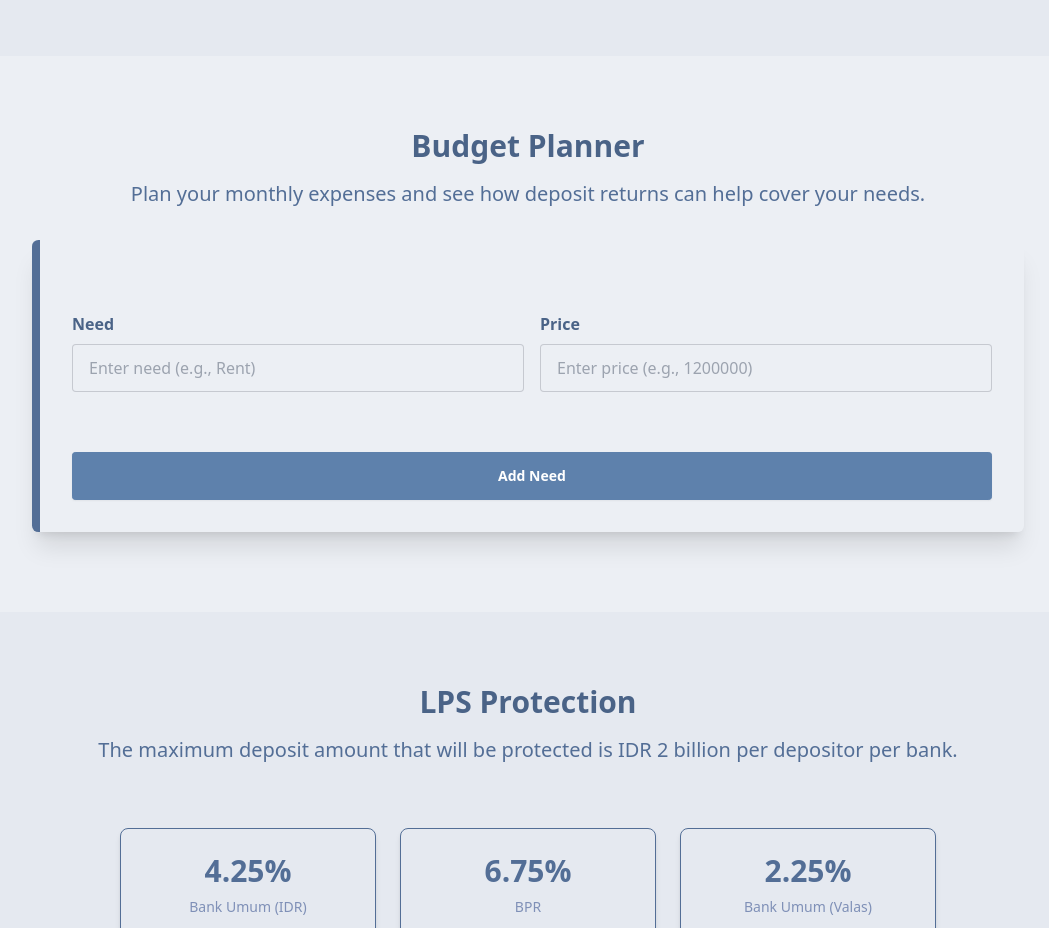
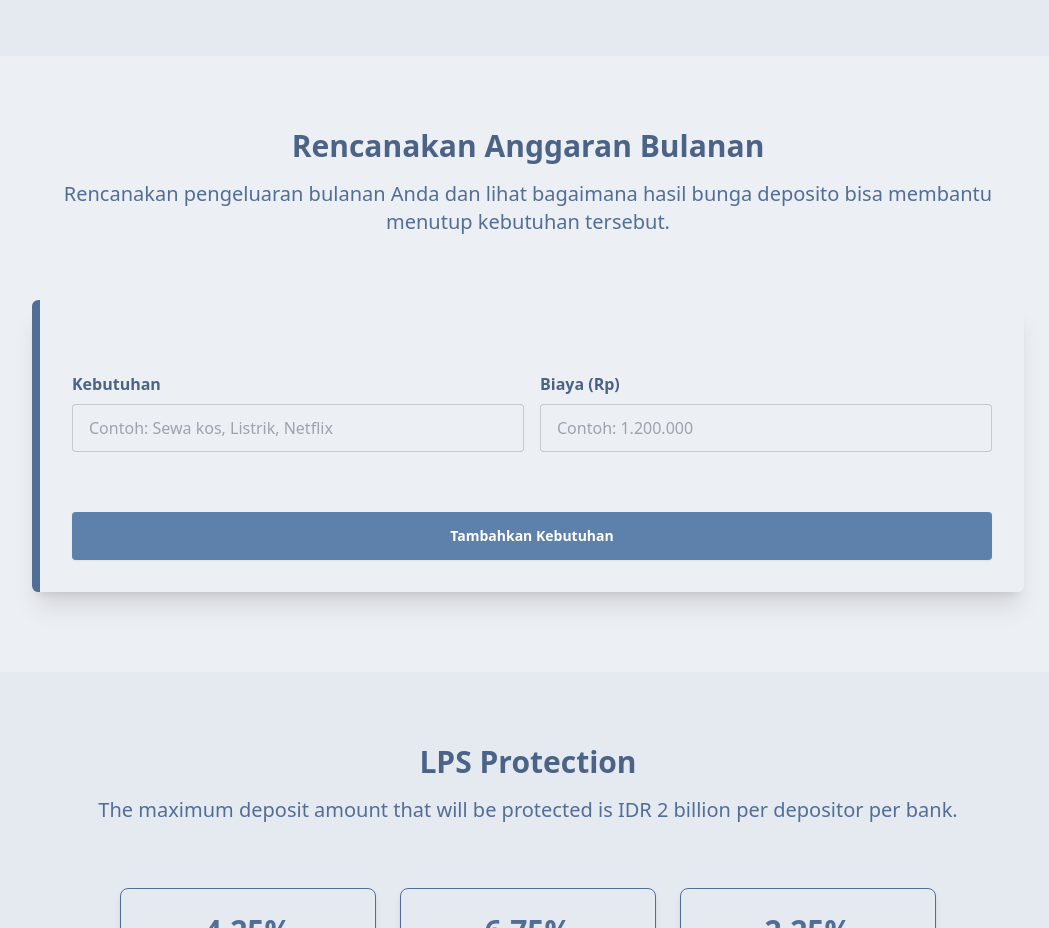
Before and after one commit to HellBus1/InvestCount, a React (Vite) app: page / in a window 1280 px wide. Shown: the part 3040-3968 px from the top of the page, without its empty margins (112-1161 px from the left). Built offline with nearby package versions, Linux system fonts and the light colour scheme.

Commit message:
feat feature/seo-improvement: Change budget planner language

```diff
--- a/src/pages/HomePage/components/BudgetPlannerSection/BudgetPlannerSection.tsx
+++ b/src/pages/HomePage/components/BudgetPlannerSection/BudgetPlannerSection.tsx
@@ -60,10 +60,13 @@
 
   const validateDepositAmount = () => {
     if (!depositInput.trim()) {
-      return 'Deposit amount is required.'
+      return 'Jumlah deposit tidak boleh kosong.'
     }
     if (isNaN(Number(depositInput.replace(/,/g, '')))) {
-      return 'Deposit amount must be numeric.'
+      return 'Jumlah deposit harus berupa angka yang valid.'
+    }
+    if (Number(depositInput.replace(/,/g, '')) < 10000000) {
+      return 'Jumlah deposit minimal adalah 10.000.000 IDR.'
     }
     return null
   }
@@ -79,9 +82,9 @@
       setField(formattedValue)
     } else if (fieldName == 'depositInput') {
       if (!depositInput) {
-        newErrors.depositInput = 'Deposit is required'
+        newErrors.depositInput = 'Jumlah deposit tidak boleh kosong.'
       } else if (!isNumberAndDecimalRegex.test(parseAmountInputFromCommas(depositInput))) {
-        newErrors.depositInput = 'Deposit should be a valid number'
+        newErrors.depositInput = 'Jumlah deposit harus berupa angka yang valid.'
       }
       const formattedValue = formatNumberWithCommas(value)
       setField(formattedValue)
@@ -96,15 +99,15 @@
     let isValid = true
 
     if (!needInput) {
-      newErrors.needInput = 'Need is required'
+      newErrors.needInput = 'Kebutuhan tidak boleh kosong'
       isValid = false
     }
 
     if (!priceInput) {
-      newErrors.priceInput = 'Price is required'
+      newErrors.priceInput = 'Biaya tidak boleh kosong'
       isValid = false
     } else if (!isNumberAndDecimalRegex.test(parseAmountInputFromCommas(priceInput))) {
-      newErrors.priceInput = 'Price should be a valid number'
+      newErrors.priceInput = 'Biaya harus berupa angka yang valid'
       isValid = false
     }
 
@@ -131,14 +134,15 @@
         className='text-center text-2xl md:text-3xl font-bold text-charter-blue-600 mt-8 mb-4'
         variants={childVariants}
       >
-        Budget Planner
+        Rencanakan Anggaran Bulanan
       </motion.h1>
 
       <motion.p
-        className='text-center text-charter-blue text-lg md:text-xl mx-4 md:mx-10 mb-8'
+        className='text-center text-charter-blue text-lg md:text-xl mx-4 md:mx-20 lg:mx-36 mb-16'
         variants={childVariants}
       >
-        Plan your monthly expenses and see how deposit returns can help cover your needs.
+        Rencanakan pengeluaran bulanan Anda dan lihat bagaimana hasil bunga deposito bisa membantu
+        menutup kebutuhan tersebut.
       </motion.p>
 
       <motion.div
@@ -151,8 +155,8 @@
             variants={childVariants}
           >
             <InputField
-              label='Need'
-              placeholder='Enter need (e.g., Rent)'
+              label='Kebutuhan'
+              placeholder='Contoh: Sewa kos, Listrik, Netflix'
               type='text'
               value={needInput}
               onChange={(e) => handleInputChange(e, setNeedInput, 'needInput')}
@@ -160,8 +164,8 @@
             />
 
             <InputField
-              label='Price'
-              placeholder='Enter price (e.g., 1200000)'
+              label='Biaya (Rp)'
+              placeholder='Contoh: 1.200.000'
               type='text'
               value={priceInput}
               onChange={(e) => handleInputChange(e, setPriceInput, 'priceInput')}
@@ -173,7 +177,7 @@
                 onClick={handleAddNeedWithValidation}
                 className='btn btn-primary w-full text-[#ffffff]'
               >
-                Add Need
+                Tambahkan Kebutuhan
               </button>
             </div>
           </motion.div>
@@ -183,11 +187,11 @@
           {needs.length > 0 && (
             <div className='mt-8'>
               <h3 className='text-lg font-semibold text-charter-blue-600 mb-2'>
-                Enter Deposit Amount:
+                Masukkan Jumlah Deposito
               </h3>
               <InputField
                 label='Deposit Amount'
-                placeholder='Enter deposit amount (e.g., 5000000)'
+                placeholder='Minimal 10.000.000'
                 type='text'
                 value={depositInput}
                 onChange={(e) => handleInputChange(e, setDepositInput, 'depositInput')}
--- a/src/pages/HomePage/components/BudgetPlannerSection/DepositDropdownSection/DepositDropdownSection.tsx
+++ b/src/pages/HomePage/components/BudgetPlannerSection/DepositDropdownSection/DepositDropdownSection.tsx
@@ -23,10 +23,10 @@
 
   return (
     <div className='mt-4'>
-      <h3 className='text-lg font-semibold text-charter-blue-600 mb-2'>Select a Bank:</h3>
+      <h3 className='text-lg font-semibold text-charter-blue-600 mb-2'>Pilih Bank untuk Deposit</h3>
       <div className='dropdown'>
         <div tabIndex={0} role='button' className='btn btn-primary text-[#ffffff]'>
-          Select a bank
+          Pilih Bank
         </div>
         <div
           tabIndex={0}
--- a/src/pages/HomePage/components/BudgetPlannerSection/NeedsSection/NeedsSection.tsx
+++ b/src/pages/HomePage/components/BudgetPlannerSection/NeedsSection/NeedsSection.tsx
@@ -13,7 +13,7 @@
 
   return (
     <div className='mt-8'>
-      <h3 className='text-lg font-semibold text-charter-blue-600 mb-2'>Your Needs:</h3>
+      <h3 className='text-lg font-semibold text-charter-blue-600 mb-2'>Daftar Kebutuhan Anda</h3>
       <div className='flex flex-wrap gap-2'>
         {needs.map((item, index) => (
           <div
--- a/src/pages/HomePage/components/BudgetPlannerSection/RecommendationSection/RecommendationSection.tsx
+++ b/src/pages/HomePage/components/BudgetPlannerSection/RecommendationSection/RecommendationSection.tsx
@@ -5,7 +5,7 @@
 const RecommendationSection = (props: RecommendationSectionProps) => {
   const { recommendation } = props
 
-  const isPositive = recommendation.toLowerCase().includes('have')
+  const isPositive = recommendation.toLowerCase().includes('sisa')
 
   const handleExportToTxt = () => {
     const element = document.createElement('a')
@@ -20,15 +20,15 @@
   return (
     <div className='mt-8'>
       <div
-        className={`flex flex flex-col sm:flex-row justify-between alert shadow-lg whitespace-pre-line p-6 rounded-lg ${
+        className={`flex flex-col alert shadow-lg whitespace-pre-line p-6 rounded-lg ${
           isPositive
             ? 'bg-green-100 border-green-500 text-green-800'
             : 'bg-red-100 border-red-500 text-red-800'
         }`}
       >
-        <span className='text-lg text-left font-medium'>{recommendation}</span>
+        <div className='text-lg text-left font-medium'>{recommendation}</div>
         <button onClick={handleExportToTxt} className='mt-4 btn btn-primary text-sm text-[#ffffff]'>
-          Download
+          Unduh
         </button>
       </div>
     </div>
--- a/src/pages/HomePage/components/BudgetPlannerSection/hooks/useBudgetPlannerSecion.ts
+++ b/src/pages/HomePage/components/BudgetPlannerSection/hooks/useBudgetPlannerSecion.ts
@@ -1,7 +1,7 @@
 import { calculateInterest } from '@/services/depositServices'
 import { useState, useMemo, useEffect } from 'react'
 import bankDepositoDatas from '../../../../../data/bankDepositos.json'
-import { parseAmountInputFromCommas } from '@/services/inputServices'
+import { getRupiahFormat, parseAmountInputFromCommas } from '@/services/inputServices'
 
 interface Need {
   need: string
@@ -42,13 +42,13 @@
     const totalDeposits = Number(parseAmountInputFromCommas(depositInput))
 
     if (totalDeposits === 0 || isNaN(totalDeposits)) {
-      setRecommendation('Please enter a valid deposit amount to get recommendations.')
+      setRecommendation('Mohon masukkan jumlah deposit yang valid.')
       return
     }
 
     const selectedBankData = bankDepositoDatas.find((bank) => bank.bankName === bankName)
     if (!selectedBankData) {
-      setRecommendation('Please select a valid bank to calculate the deposit return.')
+      setRecommendation('Pilih bank yang valid untuk deposit.')
       return
     }
 
@@ -69,14 +69,14 @@
     )
     const remainingNeeds = totalNeeds - monthlyReturn
 
-    let recommendationMessage = `1. Your total deposits is ${totalDeposits.toLocaleString()} IDR\n`
-    recommendationMessage += `2. Your total needs is ${totalNeeds.toLocaleString()} IDR\n`
-    recommendationMessage += `3. Monthly return from ${selectedBankData.bankName}: ${monthlyReturn.toLocaleString()} IDR.\n`
+    let recommendationMessage = `1. Total deposit kamu ${getRupiahFormat(totalDeposits)}\n`
+    recommendationMessage += `2. Kebutuhan kamu ${getRupiahFormat(totalNeeds)}\n`
+    recommendationMessage += `3. Bunga yang kamu dapat dalam sebulan dari ${selectedBankData.bankName.split('by')[1]}: ${getRupiahFormat(monthlyReturn)}\n`
 
     if (remainingNeeds > 0) {
-      recommendationMessage += `4. You still need ${remainingNeeds.toLocaleString()} IDR to cover your needs.`
+      recommendationMessage += `4. Kamu masih membutuhkan ${getRupiahFormat(remainingNeeds)} untuk memenuhi kebutuhanmu.`
     } else {
-      recommendationMessage += `5. You have ${Math.abs(remainingNeeds).toLocaleString()} IDR remaining.`
+      recommendationMessage += `5. Kamu memiliki sisa ${getRupiahFormat(Math.abs(remainingNeeds))}.`
     }
 
     setRecommendation(recommendationMessage)
```
